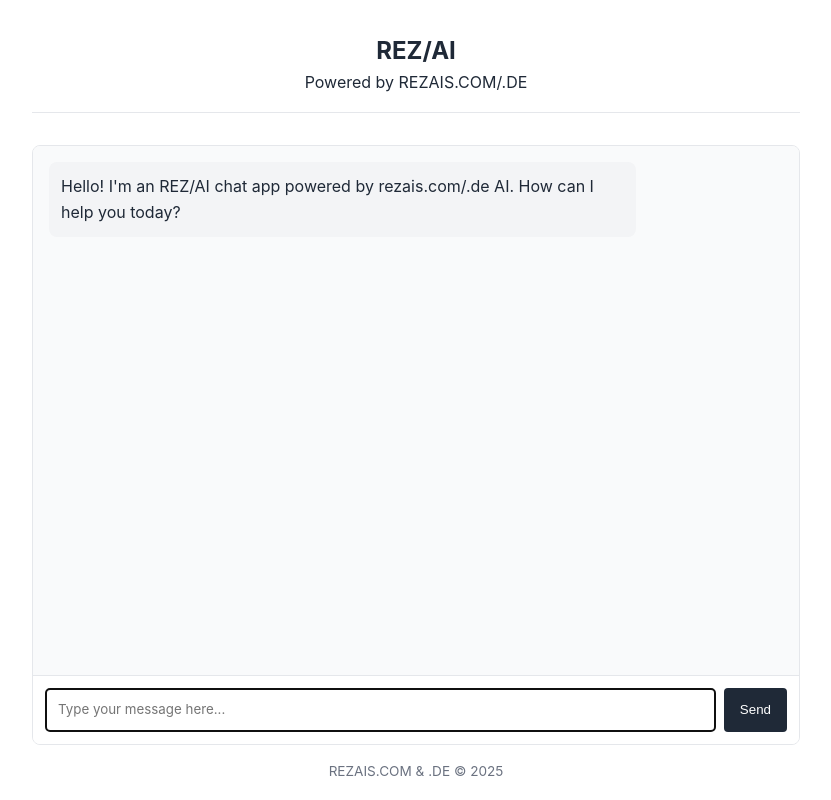
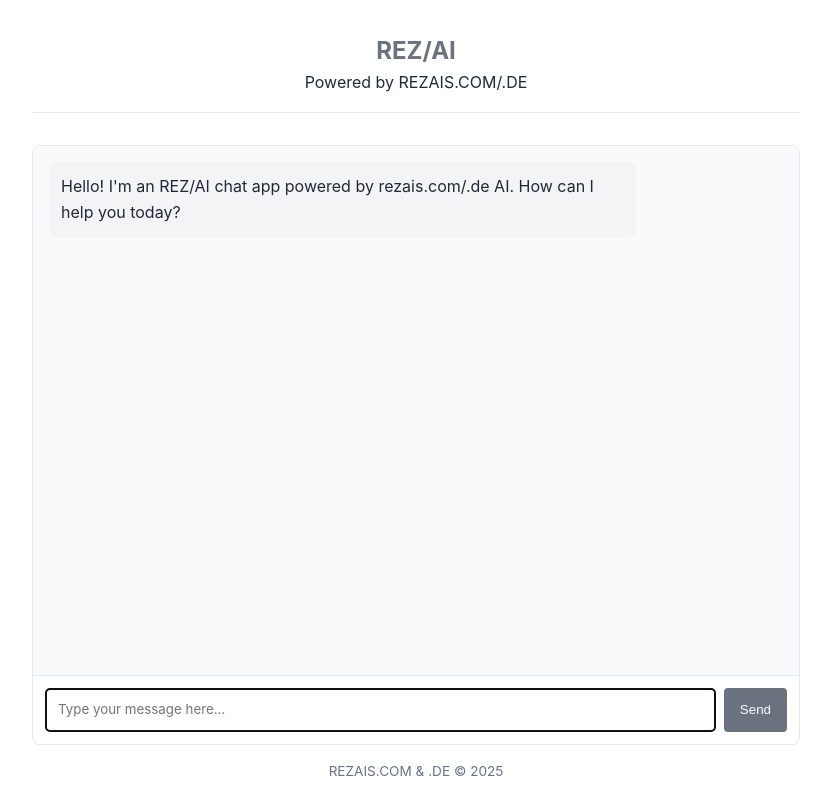
Before and after one commit to samrezai1345-collab/llm-chat-app-template, a website: page public/index.html in a window 1280 px wide. Shown: the whole page, without its empty margins (224-1055 px from the left). Drawn offline with Linux system fonts and the light colour scheme.

Commit message:
Update index.html

```diff
--- a/public/index.html
+++ b/public/index.html
@@ -6,8 +6,8 @@
 		<title>REZ/AI BETA 1.0</title>
 		<style>
 			:root {
-				--primary-color: #1f2937;
-				--primary-hover: #1f2937;
+				--primary-color: #6b7280;
+				--primary-hover: #6b7280;
 				--light-bg: #f9fafb;
 				--border-color: #e5e7eb;
 				--text-color: #1f2937;
```
